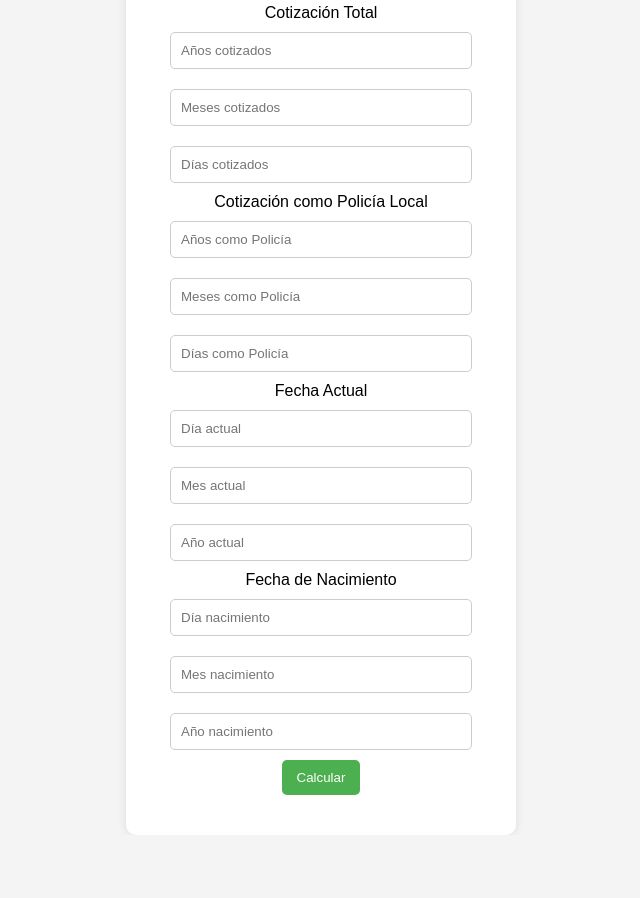
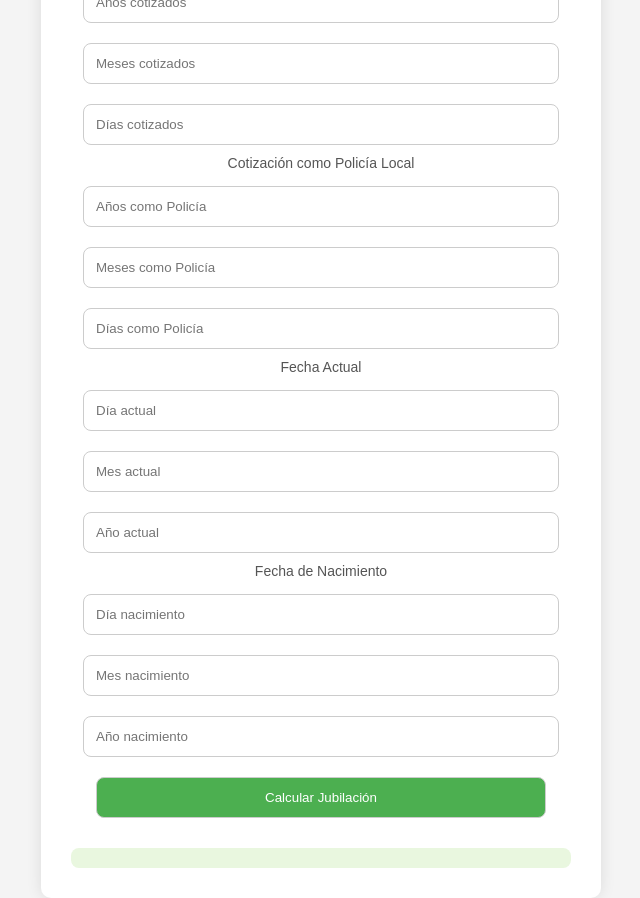
Before and after one commit to pabdomgal/jub-app, a website: page public/index.html in a window 1280 px wide. Shown: the part 24-922 px from the top of the page, without its empty margins (319-959 px from the left). Before the commit the page ends 859 px from the top, so only its background shows below. Drawn offline with Linux system fonts and the light colour scheme.

Commit message:
Update index.html

```diff
--- a/public/index.html
+++ b/public/index.html
@@ -17,64 +17,80 @@
         }
         .container {
             background-color: white;
-            padding: 20px;
+            padding: 30px;
             border-radius: 10px;
-            box-shadow: 0 0 10px rgba(0, 0, 0, 0.1);
-            width: 350px;
+            box-shadow: 0 0 15px rgba(0, 0, 0, 0.1);
+            width: 100%;
+            max-width: 500px;
             text-align: center;
         }
-        input {
-            width: 80%;
-            padding: 10px;
+        h2 {
+            margin-bottom: 20px;
+            color: #333;
+        }
+        input, button {
+            width: 90%;
+            padding: 12px;
             margin: 10px 0;
-            border-radius: 5px;
+            border-radius: 8px;
             border: 1px solid #ccc;
         }
         button {
-            padding: 10px 15px;
             background-color: #4CAF50;
             color: white;
-            border: none;
-            border-radius: 5px;
             cursor: pointer;
         }
         button:hover {
             background-color: #45a049;
         }
+        label {
+            font-size: 14px;
+            color: #555;
+            margin-bottom: 5px;
+            display: block;
+        }
         .result {
             margin-top: 20px;
+            padding: 10px;
+            background-color: #e9f7df;
+            border-radius: 8px;
+            color: #4CAF50;
+            text-align: left;
+        }
+        .result p {
+            margin: 8px 0;
         }
     </style>
 </head>
 <body>
     <div class="container">
-        <h2>Calcular Jubilación</h2>
+        <h2>Calculadora de Jubilación</h2>
         <form id="jubilacionForm">
             <div>
-                <label for="cotizacionTotal">Cotización Total </label><br>
-                <input type="number" id="cotizacionTotalaños" placeholder="Años cotizados" required>
+                <label for="cotizacionTotal">Cotización Total </label>
+                <input type="number" id="cotizacionTotalAnios" placeholder="Años cotizados" required>
                 <input type="number" id="cotizacionTotalMeses" placeholder="Meses cotizados" required>
                 <input type="number" id="cotizacionTotalDias" placeholder="Días cotizados" required>
             </div>
             <div>
-                <label for="cotizacionPolicia">Cotización como Policía Local </label><br>
-                <input type="number" id="cotizacionPoliciaaños" placeholder="Años como Policía" required>
+                <label for="cotizacionPolicia">Cotización como Policía Local</label>
+                <input type="number" id="cotizacionPoliciaAnios" placeholder="Años como Policía" required>
                 <input type="number" id="cotizacionPoliciaMeses" placeholder="Meses como Policía" required>
                 <input type="number" id="cotizacionPoliciaDias" placeholder="Días como Policía" required>
             </div>
             <div>
-                <label for="fechaActual">Fecha Actual</label><br>
+                <label for="fechaActual">Fecha Actual</label>
                 <input type="number" id="fechaActualDia" placeholder="Día actual" required>
                 <input type="number" id="fechaActualMes" placeholder="Mes actual" required>
-                <input type="number" id="fechaActualaño" placeholder="Año actual" required>
+                <input type="number" id="fechaActualAnio" placeholder="Año actual" required>
             </div>
             <div>
-                <label for="fechaNacimiento">Fecha de Nacimiento</label><br>
+                <label for="fechaNacimiento">Fecha de Nacimiento</label>
                 <input type="number" id="nacimientoDia" placeholder="Día nacimiento" required>
                 <input type="number" id="nacimientoMes" placeholder="Mes nacimiento" required>
-                <input type="number" id="nacimientoaño" placeholder="Año nacimiento" required>
+                <input type="number" id="nacimientoAnio" placeholder="Año nacimiento" required>
             </div>
-            <button type="submit">Calcular</button>
+            <button type="submit">Calcular Jubilación</button>
         </form>
         <div class="result" id="result"></div>
     </div>
@@ -85,21 +101,21 @@
             event.preventDefault();
 
             // Obtener valores del formulario
-            const cotizacionTotalaños = document.getElementById('cotizacionTotalaños').value;
+            const cotizacionTotalAnios = document.getElementById('cotizacionTotalAnios').value;
             const cotizacionTotalMeses = document.getElementById('cotizacionTotalMeses').value;
             const cotizacionTotalDias = document.getElementById('cotizacionTotalDias').value;
 
-            const cotizacionPoliciaaños = document.getElementById('cotizacionPoliciaaños').value;
+            const cotizacionPoliciaAnios = document.getElementById('cotizacionPoliciaAnios').value;
             const cotizacionPoliciaMeses = document.getElementById('cotizacionPoliciaMeses').value;
             const cotizacionPoliciaDias = document.getElementById('cotizacionPoliciaDias').value;
 
             const fechaActualDia = document.getElementById('fechaActualDia').value;
             const fechaActualMes = document.getElementById('fechaActualMes').value;
-            const fechaActualaño = document.getElementById('fechaActualaño').value;
+            const fechaActualAnio = document.getElementById('fechaActualAnio').value;
 
             const nacimientoDia = document.getElementById('nacimientoDia').value;
             const nacimientoMes = document.getElementById('nacimientoMes').value;
-            const nacimientoaño = document.getElementById('nacimientoaño').value;
+            const nacimientoAnio = document.getElementById('nacimientoAnio').value;
 
             // Enviar datos al servidor
             fetch('/calcular-jubilacion', {
@@ -108,10 +124,10 @@
                     'Content-Type': 'application/json'
                 },
                 body: JSON.stringify({
-                    cotizacionTotal: { años: cotizacionTotalaños, meses: cotizacionTotalMeses, dias: cotizacionTotalDias },
-                    cotizacionPolicia: { años: cotizacionPoliciaaños, meses: cotizacionPoliciaMeses, dias: cotizacionPoliciaDias },
-                    fechaActual: { dia: fechaActualDia, mes: fechaActualMes, año: fechaActualaño },
-                    fechaNacimiento: { dia: nacimientoDia, mes: nacimientoMes, año: nacimientoaño }
+                    cotizacionTotal: { anios: cotizacionTotalAnios, meses: cotizacionTotalMeses, dias: cotizacionTotalDias },
+                    cotizacionPolicia: { anios: cotizacionPoliciaAnios, meses: cotizacionPoliciaMeses, dias: cotizacionPoliciaDias },
+                    fechaActual: { dia: fechaActualDia, mes: fechaActualMes, anio: fechaActualAnio },
+                    fechaNacimiento: { dia: nacimientoDia, mes: nacimientoMes, anio: nacimientoAnio }
                 })
             })
             .then(response => response.json())
@@ -120,10 +136,10 @@
                 const resultDiv = document.getElementById('result');
                 resultDiv.innerHTML = `
                     <p><strong>Fecha de Jubilación:</strong> ${data.fechaJubilacion}</p>
-                    <p><strong>Edad en la Fecha de Jubilación:</strong> ${data.edadEnJubilacion.años} años, ${data.edadEnJubilacion.meses} meses, ${data.edadEnJubilacion.dias} días</p>
+                    <p><strong>Edad en la Fecha de Jubilación:</strong> ${data.edadEnJubilacion.anios} años, ${data.edadEnJubilacion.meses} meses, ${data.edadEnJubilacion.dias} días</p>
                     <p><strong>Bonificación por Policía Local:</strong> ${data.bonificacionDias} días</p>
-                    <p><strong>Edad Ordinaria para Jubilación:</strong> ${data.edadOrdinaria.años} años, ${data.edadOrdinaria.meses} meses</p>
-                    <p><strong>Edad de Jubilación Anticipada:</strong> ${data.edadJubilacionAnticipada.años} años, ${data.edadJubilacionAnticipada.meses} meses</p>
+                    <p><strong>Edad Ordinaria para Jubilación:</strong> ${data.edadOrdinaria.anios} años, ${data.edadOrdinaria.meses} meses</p>
+                    <p><strong>Edad de Jubilación Anticipada:</strong> ${data.edadJubilacionAnticipada.anios} años, ${data.edadJubilacionAnticipada.meses} meses</p>
                 `;
             })
             .catch(error => {
```
